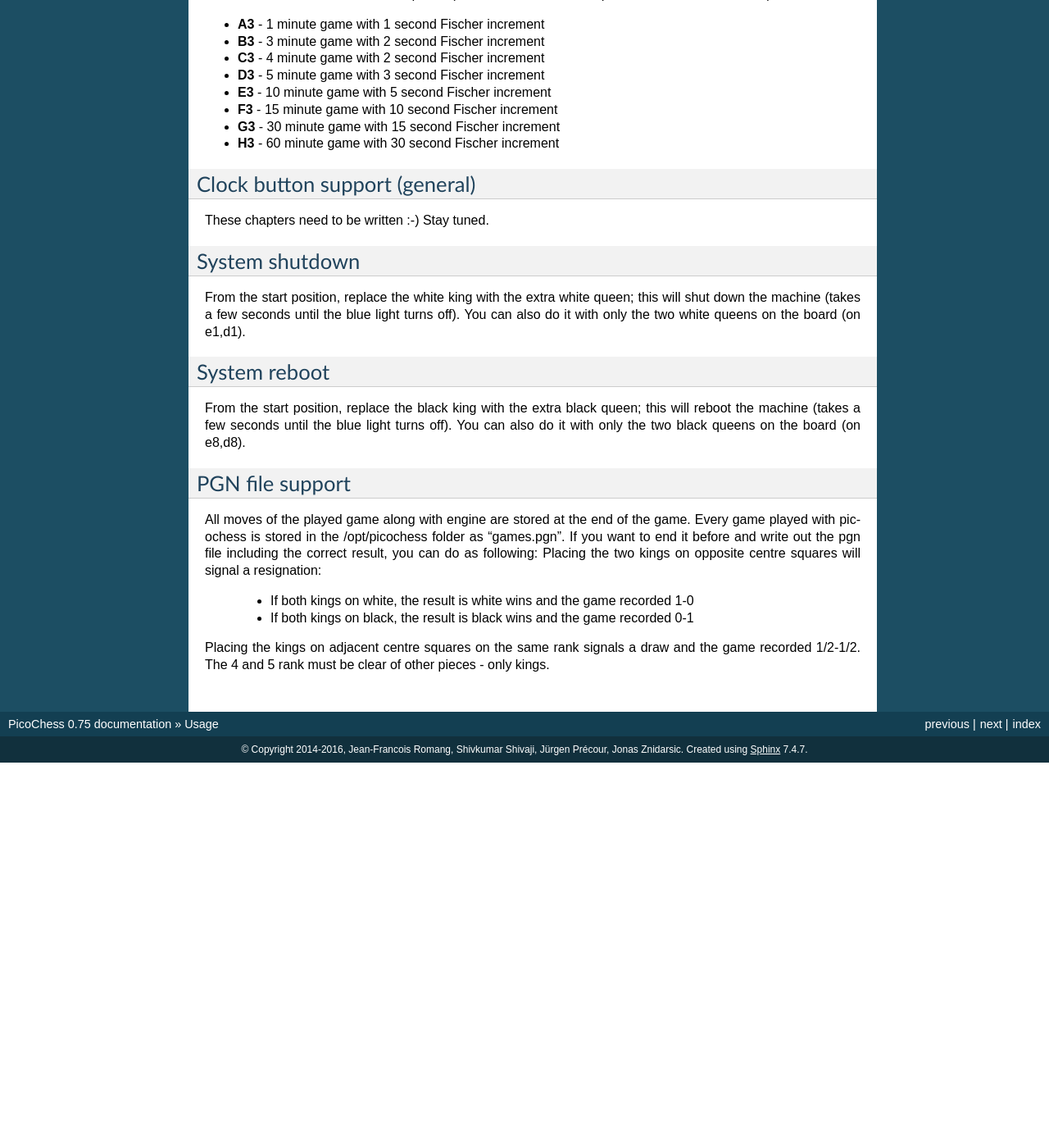
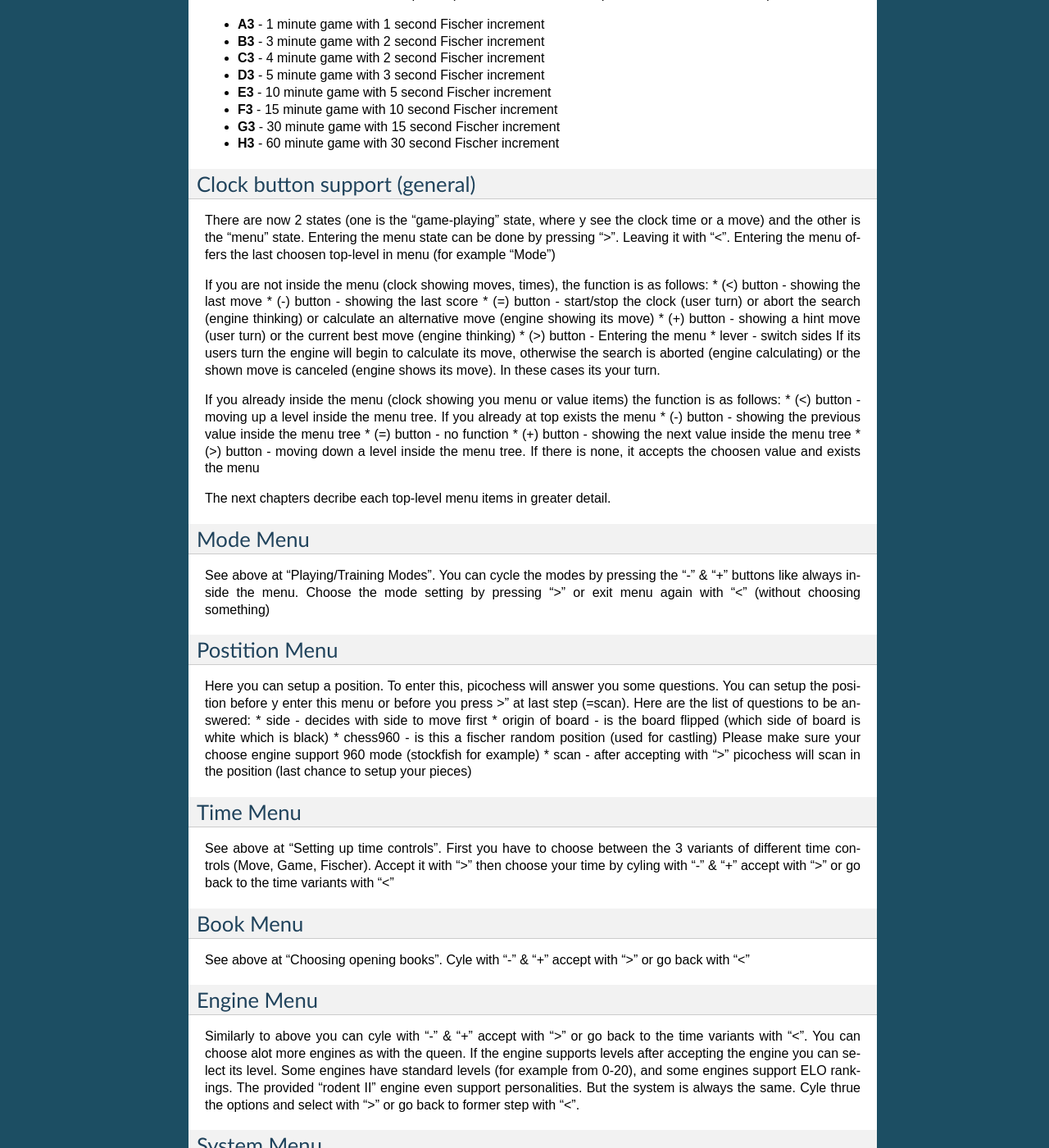
Before and after one commit to jromang/picochess, a Sphinx documentation site: the page built from docs/usage.rst, in a window 1280 px wide and 1400 px high, scrolled down 2480 px. Shown: the whole window at 82% size. Built offline with Sphinx 7.4.7, drawn with Linux system fonts in a browser that asks for light colours; before the commit the page ends 3410 px from its top, so only the background shows below that; some of the changed text lies outside the part shown.

Commit message:
more on docu

```diff
--- a/docs/usage.rst
+++ b/docs/usage.rst
@@ -120,7 +120,68 @@
 Clock button support (general)
 ------------------------------
 
-These chapters need to be written :-) Stay tuned.
+There are now 2 states (one is the "game-playing" state, where y see the clock time or a move) and the other is the "menu" state.
+Entering the menu state can be done by pressing ">". Leaving it with "<". Entering the menu offers the last choosen top-level in menu (for example "Mode")
+
+If you are not inside the menu (clock showing moves, times), the function is as follows:
+* (<) button - showing the last move
+* (-) button - showing the last score
+* (=) button - start/stop the clock (user turn) or abort the search (engine thinking) or calculate an alternative move (engine showing its move)
+* (+) button - showing a hint move (user turn) or the current best move (engine thinking)
+* (>) button - Entering the menu
+* lever - switch sides If its users turn the engine will begin to calculate its move, otherwise the search is aborted (engine calculating) or the shown move is canceled (engine shows its move). In these cases its your turn.
+
+If you already inside the menu (clock showing you menu or value items) the function is as follows:
+* (<) button - moving up a level inside the menu tree. If you already at top exists the menu
+* (-) button - showing the previous value inside the menu tree
+* (=) button - no function
+* (+) button - showing the next value inside the menu tree
+* (>) button - moving down a level inside the menu tree. If there is none, it accepts the choosen value and exists the menu
+
+The next chapters decribe each top-level menu items in greater detail.
+
+Mode Menu
+---------
+
+See above at "Playing/Training Modes". You can cycle the modes by pressing the "-" & "+" buttons like always inside the menu.
+Choose the mode setting by pressing ">" or exit menu again with "<" (without choosing something)
+
+Postition Menu
+--------------
+
+Here you can setup a position. To enter this, picochess will answer you some questions. You can setup the position before y enter this menu or before you press >" at last step (=scan).
+Here are the list of questions to be answered:
+* side - decides with side to move first
+* origin of board - is the board flipped (which side of board is white which is black)
+* chess960 - is this a fischer random position (used for castling) Please make sure your choose engine support 960 mode (stockfish for example)
+* scan - after accepting with ">" picochess will scan in the position (last chance to setup your pieces)
+
+Time Menu
+---------
+
+See above at "Setting up time controls". First you have to choose between the 3 variants of different time controls (Move, Game, Fischer).
+Accept it with ">" then choose your time by cyling with "-" & "+" accept with ">" or go back to the time variants with "<"
+
+Book Menu
+---------
+
+See above at "Choosing opening books". Cyle with "-" & "+" accept with ">" or go back with "<"
+
+Engine Menu
+-----------
+
+Similarly to above you can cyle with "-" & "+" accept with ">" or go back to the time variants with "<". You can choose alot more engines as with the queen.
+If the engine supports levels after accepting the engine you can select its level. Some engines have standard levels (for example from 0-20), and some engines support ELO rankings.
+The provided "rodent II" engine even support personalities. But the system is always the same. Cyle thrue the options and select with ">" or go back to former step with "<".
+
+System Menu
+-----------
+
+Here you choose between the following:
+* version - showing you the current picochess version
+* ip adr - showing you the last part of your ip-adr. This is needed for example to use the picochess webserver (see below)
+* sound - controls the beeps of your dgt clock. You can change between "never", "sometimes", or "always"
+* language - sets the language of clock messages. You can choose between english, german, french, dutch and spanish
 
 System shutdown
 ---------------
```
